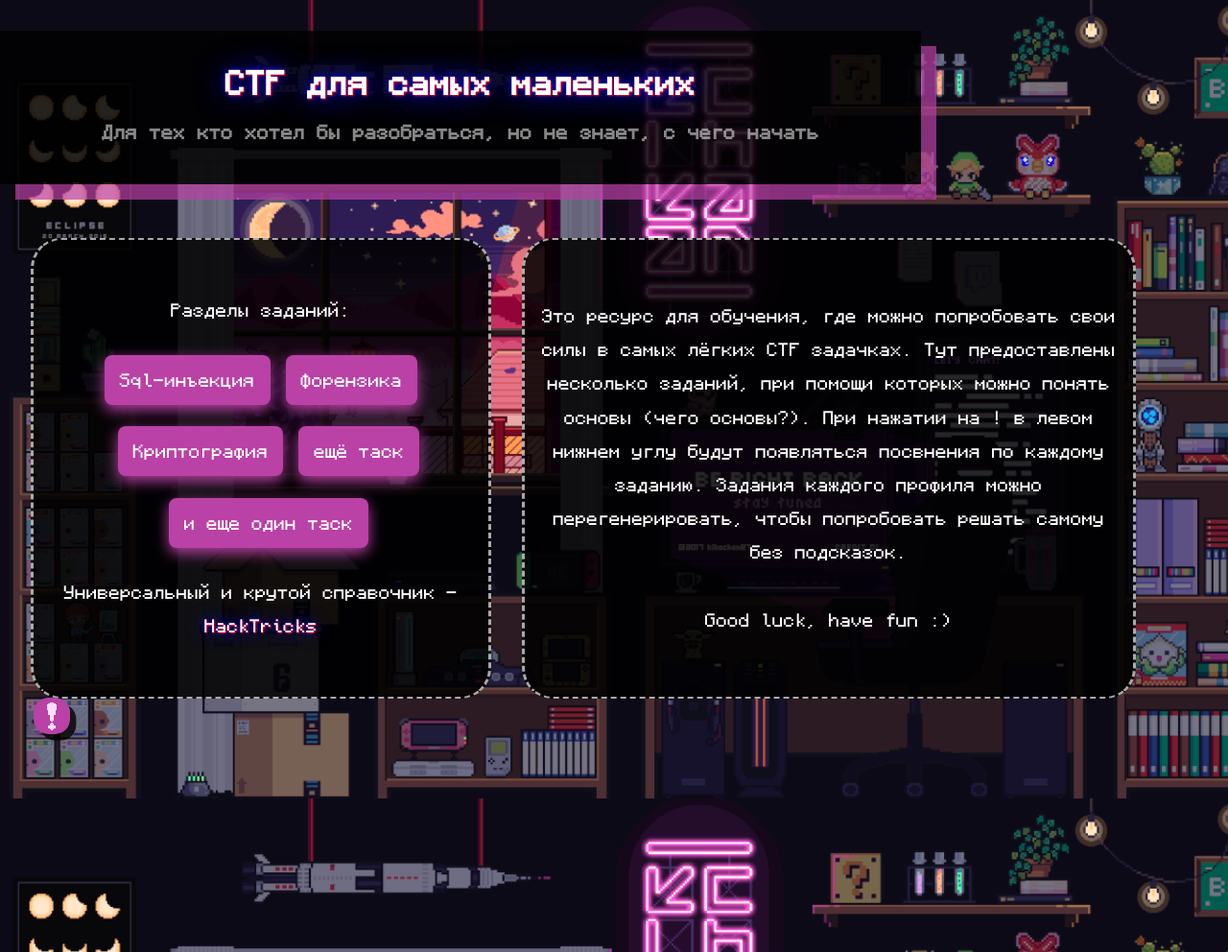
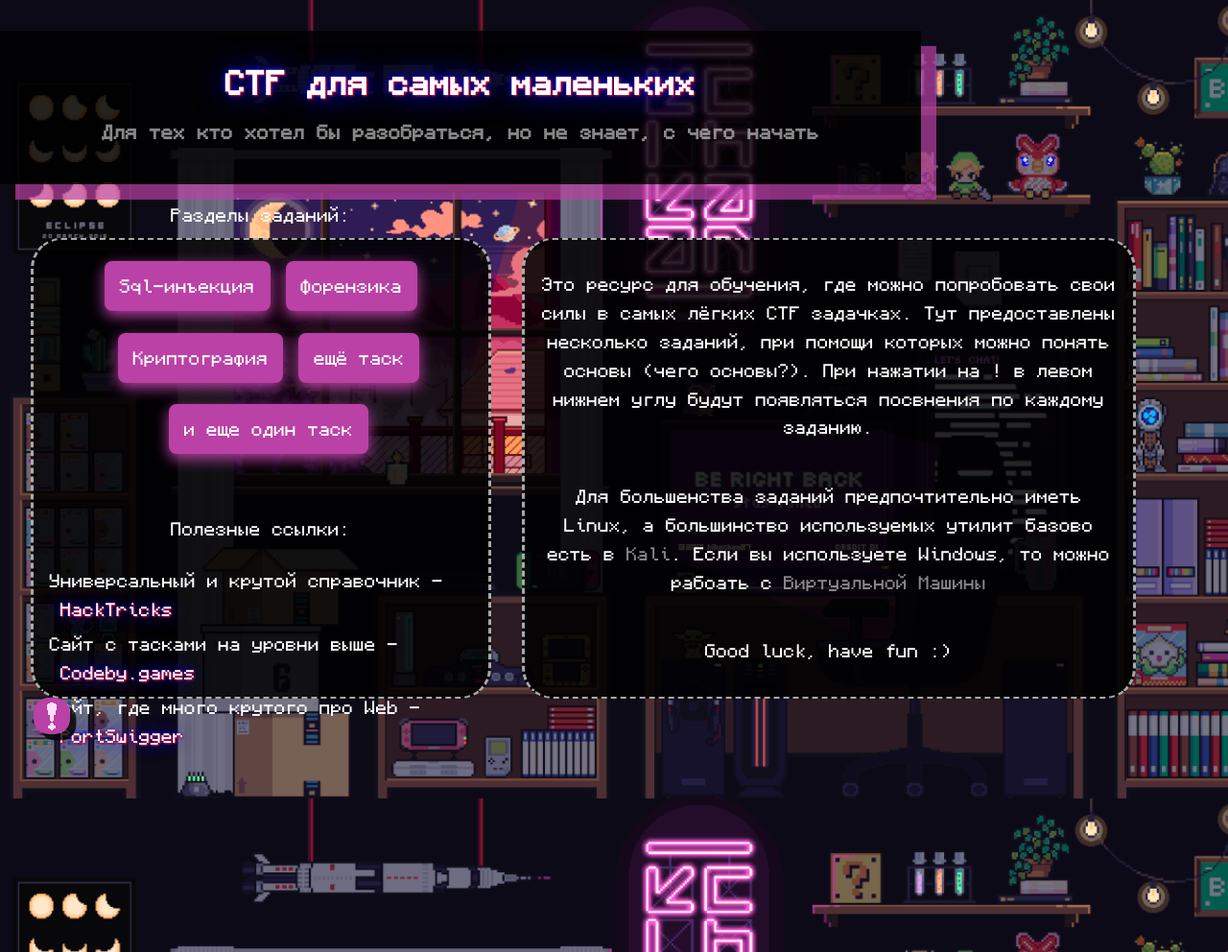
Before and after one commit to cheeest/CTF-site-project, a Flask app: page / in a window 1280 px wide. Shown: the whole page at 96% size. Run offline with Flask 3, Linux system fonts and the light colour scheme; some libraries are stand-ins or nearby versions.

Commit message:
fix: text-content

```diff
--- a/static/index.css
+++ b/static/index.css
@@ -79,7 +79,7 @@
     right: 20px;
     width: max-content;
     backdrop-filter: blur(10px);
-    margin-left: auto;
+    margin-left: auto !important;
     padding: .5rem;
     border-radius: 4px;
 }
@@ -115,8 +115,9 @@
     font-family: Monocraft;
     color: white;
     text-align: center;
-    line-height: 2;
+    line-height: 1.7;
     font-size: 1.1rem;
+    padding: 0.2rem;
 }
 
 .header {
@@ -139,8 +140,6 @@
      color: rgba(225, 225, 225, 0.6);
      cursor: pointer;
      transition: 0.3s;
-     margin: 1rem;
-     padding: 1rem;
 }
 
 .usable-context:hover {
@@ -163,6 +162,16 @@
     height: 100%;
 }
 
+.navgoodlinks {
+    display:flex;
+    justify-content: start;
+    flex-direction: column;
+    margin: 0;
+}
+
+.navbtn + .navgoodlinks {
+    padding-top: 2rem;
+}
 
 #sqlInpt {
     position: relative;
--- a/templates/index.html
+++ b/templates/index.html
@@ -6,6 +6,7 @@
 
     <div class="container">
         <div class="small info1 divv" >
+
             <p class="simpletext">Разделы заданий:</p>
             <nav class="navbtn">
                 <a href="{{ url_for('sql') }}" class="btn1">Sql-инъекция</a>
@@ -17,11 +18,17 @@
                 <!--    <a href="">rfi</a>-->
                 <!--    <a href="">lfi</a>-->
             </nav>
-            <p class="simpletext">Универсальный и крутой справочник -  <a class="simpletext btn2" href="https://book.hacktricks.wiki/en/index.html">HackTricks</a></p>
+            <nav class="navgoodlinks">
+                <p class="simpletext">Полезные ссылки:</p>
+                <p class="simpletext" style="margin: 0; text-align: left">Универсальный и крутой справочник -  <a class="simpletext btn2" href="https://book.hacktricks.wiki/en/index.html">HackTricks</a></p>
+                <p class="simpletext" style="margin: 0; text-align: left">Сайт с тасками на уровни выше -  <a class="simpletext btn2" href="https://codeby.games/">Codeby.games</a></p>
+                <p class="simpletext" style="margin: 0; text-align: left" >Сайт, где много крутого про Web -  <a class="simpletext btn2" href="https://portswigger.net/web-security">PortSwigger</a></p>
+            </nav>
         </div>
 
         <div class="info1 divv">
-            <p class="simpletext">Это ресурс для обучения, где можно попробовать свои силы в самых лёгких CTF задачках. Тут предоставлены несколько заданий, при помощи которых можно понять основы (чего основы?). При нажатии на ! в левом нижнем углу будут появляться посвнения по каждому заданию. Задания каждого профиля можно перегенерировать, чтобы попробовать решать самому без подсказок.</p>
+            <p class="simpletext">Это ресурс для обучения, где можно попробовать свои силы в самых лёгких CTF задачках. Тут предоставлены несколько заданий, при помощи которых можно понять основы (чего основы?). При нажатии на ! в левом нижнем углу будут появляться посвнения по каждому заданию.</p>
+            <p class="simpletext">Для большенства заданий предпочтительно иметь Linux, а большинство используемых утилит базово есть в <a href="https://www.kali.org/get-kali/#kali-platforms" class="usable-context">Kali</a>. Если вы используете Windows, то можно рабоать с <a href="https://www.virtualbox.org/wiki/Downloads" class="usable-context">Виртуальной Машины</a></p>
             <p class="simpletext"> Good luck, have fun :) </p>
         </div>
     </div>
--- a/templates/success.html
+++ b/templates/success.html
@@ -26,7 +26,7 @@
         <div class="task-done">
             <h1 class="header">Вы прошли задание!</h1>
             <img class="done" src="{{ url_for('static', filename='imgs/done_icon.png') }}">
-            <a href="{{ url_for('index') }}" class="usable-context" style="text-align: canter"> < НА ГЛАВНУЮ > </a>
+            <a href="{{ url_for('index') }}" class="usable-context" style="text-align: canter; margin: 1rem; padding: 1rem;"> < НА ГЛАВНУЮ > </a>
         </div>
     {% else %}
         <div id="success"> <p>Вход произведён успешно!</p> </div>
```
